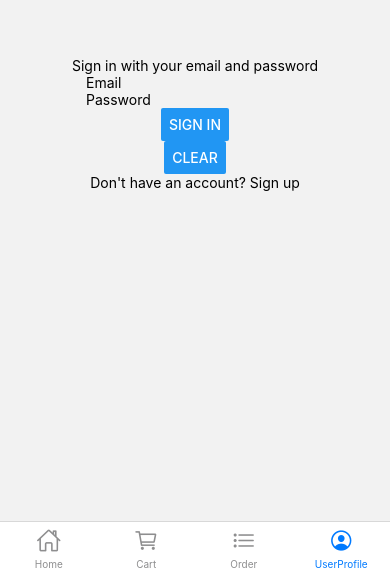
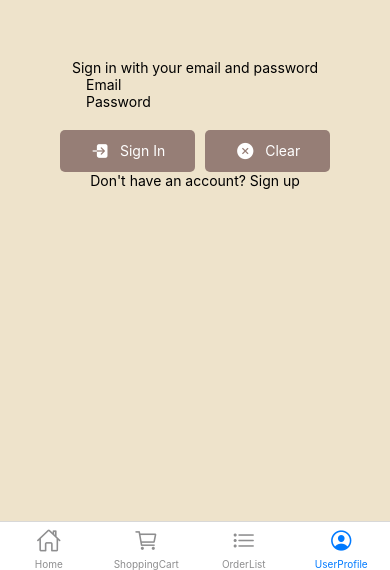
Before and after one commit to SeorinLee/3701ICT_assignemnt2, a React Native app: screen /Order in a window 390 px wide. Shown: the part 274-844 px from the top of the page. Built offline with nearby package versions, Linux system fonts and the light colour scheme.

Commit message:
assignment final

```diff
--- /dev/null
+++ b/src/Header/OrderHeader.js
@@ -0,0 +1,13 @@
+// CartHeader.js
+import React from 'react';
+import { View, Text } from 'react-native';
+
+const CartHeader = () => {
+  return (
+    <View style={{ backgroundColor: '#607274', height: 100, justifyContent: 'center', alignItems: 'center' }}>
+      <Text style={{ fontSize: 30, fontWeight: 'bold', color: '#2a3738' }}>My Order</Text>
+    </View>
+  );
+};
+
+export default CartHeader;
--- /dev/null
+++ b/src/Header/ProfileHeader.js
@@ -0,0 +1,13 @@
+// CartHeader.js
+import React from 'react';
+import { View, Text } from 'react-native';
+
+const CartHeader = () => {
+  return (
+    <View style={{ backgroundColor: '#607274', height: 100, justifyContent: 'center', alignItems: 'center' }}>
+      <Text style={{ fontSize: 30, fontWeight: 'bold', color: '#2a3738' }}>USER PROFILE</Text>
+    </View>
+  );
+};
+
+export default CartHeader;
--- a/src/navigation/BottomTabNavigator.js
+++ b/src/navigation/BottomTabNavigator.js
@@ -1,18 +1,31 @@
-//BottomTabNavigator.js
 import React from 'react';
 import { createBottomTabNavigator } from '@react-navigation/bottom-tabs';
 import { Ionicons } from '@expo/vector-icons';
-import { useSelector } from 'react-redux'; // useSelector를 임포트합니다.
+import { useSelector } from 'react-redux';
+import { Alert } from 'react-native'; // Alert를 추가합니다
 import CategoryStack from '../stack/CategoryStack';
-import ShoppingCartScreen from '../screens/ShoppingCartScreen';
+import CartStack from '../stack/CartStack';
 import UserProfileStack from '../stack/UserProfileStack';
-import Order from '../screens/Order';
+import OrderStack from '../stack/OrderStack';
 
 const Tab = createBottomTabNavigator();
 
 function BottomTabNavigator() {
   const cartItems = useSelector(state => state.user.cartItems || []);
   const cartItemCount = cartItems.reduce((sum, item) => sum + item.quantity, 0);
+
+  const orders = useSelector(state => state.user.orders);
+  const newOrderCount = orders.newOrders ? orders.newOrders.length : 0;
+
+  const token = useSelector(state => state.user.token); // 토큰 가져오기
+
+  const handleTabPress = (screenName) => {
+    if (!token) {
+      Alert.alert('Not Logged In', 'Please sign in or sign up to access this screen.');
+      return false; // Prevent navigation
+    }
+    return true; // Allow navigation
+  };
 
   return (
     <Tab.Navigator screenOptions={{ headerShown: false }}>
@@ -24,24 +37,47 @@ function BottomTabNavigator() {
             <Ionicons name="home-outline" size={size} color={color} />
           ),
         }}
+        listeners={{
+          tabPress: e => {
+            if (!handleTabPress('ShoppingCart')) {
+              e.preventDefault();
+            }
+          },
+        }}
+
       />
       <Tab.Screen
-        name="Cart"
-        component={ShoppingCartScreen}
+        name="ShoppingCart" // 이름을 고유하게 변경
+        component={CartStack}
         options={{
           tabBarIcon: ({ color, size }) => (
             <Ionicons name="cart-outline" size={size} color={color} />
           ),
           tabBarBadge: cartItemCount > 0 ? cartItemCount : null,
         }}
+        listeners={{
+          tabPress: e => {
+            if (!handleTabPress('ShoppingCart')) {
+              e.preventDefault();
+            }
+          },
+        }}
       />
       <Tab.Screen
-        name="Order"
-        component={Order}
+        name="OrderList" // 이름을 고유하게 변경
+        component={OrderStack}
         options={{
           tabBarIcon: ({ color, size }) => (
             <Ionicons name="list-outline" size={size} color={color} />
           ),
+          tabBarBadge: newOrderCount > 0 ? newOrderCount : null,
+        }}
+        listeners={{
+          tabPress: e => {
+            if (!handleTabPress('OrderList')) {
+              e.preventDefault();
+            }
+          },
         }}
       />
       <Tab.Screen
--- a/src/screens/Order.js
+++ b/src/screens/Order.js
@@ -1,6 +1,6 @@
 // 3701/assignmnet2/src/screens/Order.js
 import React, { useEffect, useState } from 'react';
-import { View, Text, TouchableOpacity, StyleSheet, FlatList, Alert, Image, Button, ActivityIndicator } from 'react-native';
+import { View, Text, TouchableOpacity, StyleSheet, FlatList, Alert, Image, ActivityIndicator } from 'react-native';
 import { useSelector, useDispatch } from 'react-redux';
 import { Ionicons } from '@expo/vector-icons';
 import { fetchOrders, updateOrderStatus } from '../store/actions';
@@ -126,8 +126,8 @@ const Order = () => {
       <TouchableOpacity onPress={() => handleToggleOrder(item.id, JSON.parse(item.order_items))}>
         <View style={styles.orderSummary}>
           <Text>Order ID: {item.id}</Text>
-          <Text>Number of Items: {item.item_numbers}</Text>
-          <Text>Total Price: ${item.total_price.toFixed(2)}</Text>
+          <Text>Items: {item.item_numbers}</Text>
+          <Text>Price: ${item.total_price.toFixed(2)}</Text>
           <Ionicons
             name={expandedOrders[item.id] ? 'caret-up' : 'caret-down'}
             size={20}
@@ -144,16 +144,22 @@ const Order = () => {
           )}
           {item.is_paid ? (
             !item.is_delivered && (
-              <Button
-                title="Receive"
+              <TouchableOpacity
+                style={styles.receiveButton}
                 onPress={() => handleUpdateOrder(item.id, { isDelivered: true })}
-              />
+              >
+                <Ionicons name="car" size={20} color="white" />
+                <Text style={styles.buttonText}>Receive</Text>
+              </TouchableOpacity>
             )
           ) : (
-            <Button
-              title="Pay"
+            <TouchableOpacity
+              style={styles.payButton}
               onPress={() => handleUpdateOrder(item.id, { isPaid: true })}
-            />
+            >
+              <Ionicons name="wallet" size={20} color="white" />
+              <Text style={styles.buttonText}>Pay</Text>
+            </TouchableOpacity>
           )}
         </View>
       )}
@@ -229,6 +235,7 @@ const styles = StyleSheet.create({
   container: {
     flex: 1,
     padding: 20,
+    backgroundColor: '#EEE3CB', // 배경 색상 추가
   },
   sectionHeader: {
     flexDirection: 'row',
@@ -264,6 +271,26 @@ const styles = StyleSheet.create({
   productDetails: {
     flex: 1,
   },
+  receiveButton: {
+    flexDirection: 'row',
+    alignItems: 'center',
+    backgroundColor: '#987070',
+    padding: 10,
+    borderRadius: 5,
+    marginVertical: 5,
+  },
+  payButton: {
+    flexDirection: 'row',
+    alignItems: 'center',
+    backgroundColor: '#C39898',
+    padding: 10,
+    borderRadius: 5,
+    marginVertical: 5,
+  },
+  buttonText: {
+    color: 'white',
+    marginLeft: 5,
+  },
 });
 
 export default Order;
--- a/src/screens/ShoppingCartScreen.js
+++ b/src/screens/ShoppingCartScreen.js
@@ -1,8 +1,10 @@
+// 3701/assignmnet2/src/screens/ShoppingCartScreen.js
 import React, { useEffect, useState } from 'react';
 import { View, Text, FlatList, TouchableOpacity, StyleSheet, Image, Alert, Button } from 'react-native';
 import { useSelector, useDispatch } from 'react-redux';
+import { Ionicons } from '@expo/vector-icons';
 import { incrementQuantity, decrementQuantity, removeFromCart, loadCartItems, fetchOrders } from '../store/actions';
-import { getCartItems as getCartItemsAPI, saveCartItems as saveCartItemsAPI, createOrderAPI, getOrders as getOrdersAPI, fetchProductDetails } from '../api/api';
+import { getCartItems as getCartItemsAPI, saveCartItems as saveCartItemsAPI, createOrderAPI, getOrders as getOrdersAPI, refreshToken as refreshTokenAPI, fetchProductDetails } from '../api/api';
 import { useNavigation } from '@react-navigation/native';
 import AsyncStorage from '@react-native-async-storage/async-storage';
 
@@ -76,8 +78,17 @@ const ShoppingCartScreen = () => {
 
   const handleCheckout = async () => {
     try {
-      const storedToken = await AsyncStorage.getItem('userToken'); // 로컬 저장소에서 토큰 가져오기
+      let storedToken = await AsyncStorage.getItem('userToken'); // 로컬 저장소에서 토큰 가져오기
       console.log('Token being used for checkout:', storedToken); // 토큰 확인용 로그
+
+      // 토큰 유효성 검증 및 재발급
+      const tokenValidity = await checkTokenValidity(storedToken); // 토큰 유효성 확인 함수
+      if (!tokenValidity) {
+        storedToken = await refreshTokenAPI(); // 토큰 재발급
+        await AsyncStorage.setItem('userToken', storedToken);
+        console.log('New token:', storedToken);
+      }
+
       const response = await createOrderAPI(storedToken, cartItems.map(item => ({
         prodID: item.id,
         price: item.price,
@@ -102,6 +113,13 @@ const ShoppingCartScreen = () => {
       console.error('Checkout Error:', error);
       Alert.alert('Network Error', 'Unable to connect to the server. Please try again later.');
     }
+  };
+
+  const checkTokenValidity = async (token) => {
+    // 여기에 토큰 유효성 검증 로직 추가 (예: 만료 시간 확인)
+    // 유효하지 않으면 false 반환
+    // 유효하면 true 반환
+    return true; // 임시로 항상 true 반환
   };
 
   const renderCartItem = ({ item }) => {
@@ -138,7 +156,10 @@ const ShoppingCartScreen = () => {
             renderItem={renderCartItem}
             keyExtractor={item => item.id.toString()}
           />
-          <Button title="Check Out" onPress={handleCheckout} />
+          <TouchableOpacity style={styles.checkoutButton} onPress={handleCheckout}>
+            <Ionicons name="wallet" size={20} color="white" />
+            <Text style={styles.buttonText}>Check Out</Text>
+          </TouchableOpacity>
         </>
       ) : (
         <Text style={styles.emptyCart}>Your shopping cart is empty.</Text>
@@ -150,7 +171,8 @@ const ShoppingCartScreen = () => {
 const styles = StyleSheet.create({
   container: {
     flex: 1,
-    padding: 20
+    padding: 20,
+    backgroundColor: '#EEE3CB',
   },
   itemContainer: {
     flexDirection: 'row',
@@ -175,11 +197,12 @@ const styles = StyleSheet.create({
   button: {
     marginHorizontal: 10,
     padding: 10,
-    backgroundColor: '#ddd',
+    backgroundColor: '#AF8F6F',
     borderRadius: 5
   },
   quantity: {
-    fontSize: 16
+    fontSize: 16,
+    fontWeight: 'bold'
   },
   total: {
     fontSize: 18,
@@ -189,7 +212,21 @@ const styles = StyleSheet.create({
   emptyCart: {
     fontSize: 18,
     fontStyle: 'italic'
-  }
+  },
+  checkoutButton: {
+    flexDirection: 'row',
+    alignItems: 'center',
+    justifyContent: 'center',
+    backgroundColor: '#967E76',
+    paddingHorizontal: 20,
+    paddingVertical: 10,
+    borderRadius: 5,
+    marginTop: 20,
+  },
+  buttonText: {
+    color: 'white',
+    marginLeft: 10,
+  },
 });
 
 export default ShoppingCartScreen;
--- a/src/screens/SignIn.js
+++ b/src/screens/SignIn.js
@@ -1,7 +1,8 @@
 // 3701/assignmnet2/src/screens/SignIn.js
 
 import React, { useState, useEffect } from 'react';
-import { View, Text, TextInput, Button, Alert, StyleSheet } from 'react-native';
+import { View, Text, TextInput, Button, Alert, StyleSheet, TouchableOpacity } from 'react-native';
+import { Ionicons } from '@expo/vector-icons';
 import { useDispatch } from 'react-redux';
 import { signIn, loadCartItems, fetchOrders } from '../store/actions';
 import { signIn as signInAPI, getOrders as getOrdersAPI } from '../api/api';
@@ -27,6 +28,8 @@ const SignIn = ({ route, navigation }) => {
     try {
       const result = await signInAPI(email, password);
       if (result.status === 'OK') {
+        await AsyncStorage.setItem('userToken', result.token); // 토큰 저장
+
         const cartItems = await AsyncStorage.getItem(`cart_${email}`);
         if (cartItems) {
           dispatch(loadCartItems(JSON.parse(cartItems)));
@@ -76,8 +79,16 @@ const SignIn = ({ route, navigation }) => {
       <Text>Sign in with your email and password</Text>
       <TextInput placeholder="Email" value={email} onChangeText={setEmail} autoCapitalize="none" />
       <TextInput placeholder="Password" value={password} onChangeText={setPassword} secureTextEntry />
-      <Button title="Sign In" onPress={handleSignIn} />
-      <Button title="Clear" onPress={() => { setEmail(''); setPassword(''); }} />
+      <View style={styles.buttonRow}>
+        <TouchableOpacity style={styles.button} onPress={handleSignIn}>
+          <Ionicons name="log-in" size={20} color="white" />
+          <Text style={styles.buttonText}>Sign In</Text>
+        </TouchableOpacity>
+        <TouchableOpacity style={styles.button} onPress={() => { setEmail(''); setPassword(''); }}>
+          <Ionicons name="close-circle" size={20} color="white" />
+          <Text style={styles.buttonText}>Clear</Text>
+        </TouchableOpacity>
+      </View>
       <Text onPress={() => navigation.navigate('SignUp')}>Don't have an account? Sign up</Text>
     </View>
   );
@@ -89,6 +100,27 @@ const styles = StyleSheet.create({
     justifyContent: 'center',
     alignItems: 'center',
     padding: 20,
+    backgroundColor: '#EEE3CB',
+  },
+  buttonRow: {
+    flexDirection: 'row',
+    justifyContent: 'space-between',
+    width: '80%',
+    marginTop: 20,
+  },
+  button: {
+    flexDirection: 'row',
+    alignItems: 'center',
+    justifyContent: 'center',
+    backgroundColor: '#967E76',
+    paddingHorizontal: 30,
+    paddingVertical: 10,
+    borderRadius: 5,
+    marginHorizontal: 5,
+  },
+  buttonText: {
+    color: 'white',
+    marginLeft: 10,
   },
 });
 
--- a/src/screens/SignUp.js
+++ b/src/screens/SignUp.js
@@ -1,8 +1,11 @@
 
 //3701/assignmnet2/src/screens/SignUp.js
+
+// 3701/assignment2/src/screens/SignUp.js
 import React, { useState } from 'react';
-import { View, Text, TextInput, Button, Alert, StyleSheet } from 'react-native';
+import { View, Text, TextInput, TouchableOpacity, Alert, StyleSheet } from 'react-native';
 import { useDispatch } from 'react-redux';
+import { Ionicons } from '@expo/vector-icons';
 import { signUp, loadCartItems, fetchOrders } from '../store/actions';
 import { signUp as signUpAPI, getCartItems as getCartItemsAPI, getOrders as getOrdersAPI } from '../api/api';
 import AsyncStorage from '@react-native-async-storage/async-storage';
@@ -75,8 +78,16 @@ const SignUp = ({ navigation }) => {
       <TextInput placeholder="Name" value={name} onChangeText={setName} style={styles.input} />
       <TextInput placeholder="Email" value={email} onChangeText={setEmail} autoCapitalize="none" style={styles.input} />
       <TextInput placeholder="Password" value={password} onChangeText={setPassword} secureTextEntry style={styles.input} />
-      <Button title="Sign Up" onPress={handleSignUp} />
-      <Button title="Clear" onPress={clearFields} />
+      <View style={styles.buttonContainer}>
+        <TouchableOpacity style={styles.button} onPress={handleSignUp}>
+          <Ionicons name="add" size={20} color="white" />
+          <Text style={styles.buttonText}>Sign Up</Text>
+        </TouchableOpacity>
+        <TouchableOpacity style={styles.button} onPress={clearFields}>
+          <Ionicons name="close-circle" size={20} color="white" />
+          <Text style={styles.buttonText}>Clear</Text>
+        </TouchableOpacity>
+      </View>
       <Text onPress={() => navigation.navigate('SignIn')}>Switch to: sign in</Text>
     </View>
   );
@@ -88,6 +99,7 @@ const styles = StyleSheet.create({
     justifyContent: 'center',
     alignItems: 'center',
     padding: 20,
+    backgroundColor: '#EEE3CB', // 배경 색상 추가
   },
   input: {
     width: '80%',
@@ -97,6 +109,23 @@ const styles = StyleSheet.create({
     borderColor: '#ccc',
     borderRadius: 5,
   },
+  buttonContainer: {
+    flexDirection: 'row', // 버튼을 가로로 배치
+    marginTop: 20,
+  },
+  button: {
+    flexDirection: 'row',
+    alignItems: 'center',
+    backgroundColor: '#967E76',
+    paddingHorizontal: 20,
+    paddingVertical: 10,
+    borderRadius: 5,
+    marginHorizontal: 10, // 버튼 사이의 간격
+  },
+  buttonText: {
+    color: 'white',
+    marginLeft: 10, // 아이콘과 텍스트 사이의 간격
+  },
 });
 
 export default SignUp;
--- a/src/screens/UserProfile.js
+++ b/src/screens/UserProfile.js
@@ -1,7 +1,8 @@
 // 3701/assignmnet2/src/screens/UserProfile.js
 import React, { useEffect, useState } from 'react';
-import { View, Text, TextInput, Button, Alert, StyleSheet } from 'react-native';
+import { View, Text, TextInput, TouchableOpacity, Alert, StyleSheet } from 'react-native';
 import { useDispatch, useSelector } from 'react-redux';
+import { Ionicons } from '@expo/vector-icons';
 import { signOut as signOutAction } from '../store/actions';
 import { saveCartItems as saveCartItemsAPI, updateUser } from '../api/api';
 import AsyncStorage from '@react-native-async-storage/async-storage';
@@ -91,15 +92,31 @@ const UserProfile = ({ route, navigation }) => {
             secureTextEntry
             style={styles.input}
           />
-          <Button title="Confirm" onPress={handleUpdate} />
-          <Button title="Cancel" onPress={handleCancel} />
+          <View style={styles.buttonContainer}>
+            <TouchableOpacity style={styles.button} onPress={handleUpdate}>
+              <Ionicons name="checkmark" size={20} color="white" />
+              <Text style={styles.buttonText}>Confirm</Text>
+            </TouchableOpacity>
+            <TouchableOpacity style={styles.button} onPress={handleCancel}>
+              <Ionicons name="close" size={20} color="white" />
+              <Text style={styles.buttonText}>Cancel</Text>
+            </TouchableOpacity>
+          </View>
         </>
       ) : (
         <>
           <Text>Name: {user.name}</Text>
           <Text>Email: {user.email}</Text>
-          <Button title="Update" onPress={() => setIsEditing(true)} />
-          <Button title="Sign Out" onPress={handleSignOut} />
+          <View style={styles.buttonContainer}>
+            <TouchableOpacity style={styles.button} onPress={() => setIsEditing(true)}>
+              <Ionicons name="color-wand" size={20} color="white" />
+              <Text style={styles.buttonText}>Update</Text>
+            </TouchableOpacity>
+            <TouchableOpacity style={styles.button} onPress={handleSignOut}>
+              <Ionicons name="log-out" size={20} color="white" />
+              <Text style={styles.buttonText}>Sign Out</Text>
+            </TouchableOpacity>
+          </View>
         </>
       )}
     </View>
@@ -112,6 +129,7 @@ const styles = StyleSheet.create({
     justifyContent: 'center',
     alignItems: 'center',
     padding: 20,
+    backgroundColor: '#EEE3CB', // 배경 색상 추가
   },
   input: {
     width: '80%',
@@ -121,6 +139,23 @@ const styles = StyleSheet.create({
     borderColor: '#ccc',
     borderRadius: 5,
   },
+  buttonContainer: {
+    flexDirection: 'row', // 버튼을 가로로 배치
+    marginTop: 20,
+  },
+  button: {
+    flexDirection: 'row',
+    alignItems: 'center',
+    backgroundColor: '#967E76',
+    paddingHorizontal: 20,
+    paddingVertical: 10,
+    borderRadius: 5,
+    marginHorizontal: 10, // 버튼 사이의 간격
+  },
+  buttonText: {
+    color: 'white',
+    marginLeft: 10, // 아이콘과 텍스트 사이의 간격
+  },
 });
 
 export default UserProfile;
--- /dev/null
+++ b/src/stack/CartStack.js
@@ -0,0 +1,20 @@
+import React from 'react';
+import { createNativeStackNavigator } from '@react-navigation/native-stack';
+import ShoppingCartScreen from '../screens/ShoppingCartScreen';
+import CartHeader from '../Header/CartHeader';  // 헤더 컴포넌트 경로가 맞는지 확인하세요
+
+const Stack = createNativeStackNavigator();
+
+const CartStack = () => {
+  return (
+    <Stack.Navigator>
+      <Stack.Screen
+        name="Cart"
+        component={ShoppingCartScreen}
+        options={{ header: CartHeader }}
+      />
+    </Stack.Navigator>
+  );
+};
+
+export default CartStack;
--- /dev/null
+++ b/src/stack/OrderStack.js
@@ -0,0 +1,20 @@
+import React from 'react';
+import { createNativeStackNavigator } from '@react-navigation/native-stack';
+import Order from '../screens/Order';
+import OrderHeader from '../Header/OrderHeader';  // 헤더 컴포넌트 경로가 맞는지 확인하세요
+
+const Stack = createNativeStackNavigator();
+
+const OrderStack = () => {
+  return (
+    <Stack.Navigator>
+      <Stack.Screen
+        name="Order"
+        component={Order}
+        options={{ header: OrderHeader }}
+      />
+    </Stack.Navigator>
+  );
+};
+
+export default OrderStack;
--- a/src/stack/UserProfileStack.js
+++ b/src/stack/UserProfileStack.js
@@ -4,15 +4,29 @@ import { createNativeStackNavigator } from '@react-navigation/native-stack';
 import SignIn from '../screens/SignIn';
 import SignUp from '../screens/SignUp';
 import UserProfile from '../screens/UserProfile';
+import ProfileHeader from '../Header/ProfileHeader';
+
 
 const Stack = createNativeStackNavigator();
 
 function UserProfileStack() {
   return (
-    <Stack.Navigator screenOptions={{ headerShown: false }}>
-      <Stack.Screen name="MainUserProfile" component={UserProfile} />
-      <Stack.Screen name="SignIn" component={SignIn} />
-      <Stack.Screen name="SignUp" component={SignUp} />
+    <Stack.Navigator>
+      <Stack.Screen
+       name="MainUserProfile"
+       component={UserProfile}
+       options={{ header: ProfileHeader }}
+       />
+      <Stack.Screen
+       name="SignIn"
+       component={SignIn}
+       options={{ headerShown: false }}
+       />
+      <Stack.Screen
+       name="SignUp"
+       component={SignUp}
+       options={{ headerShown: false }}
+       />
     </Stack.Navigator>
   );
 }
```
Also changed, not shown: src/Header/CartHeader.js (+5 -5 lines).
